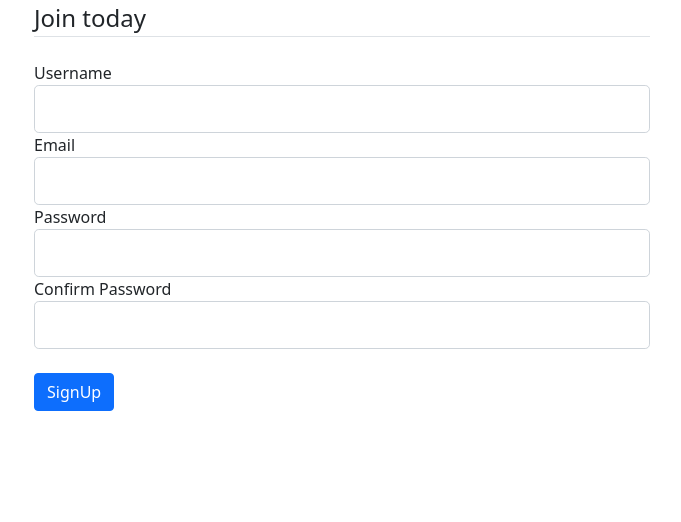
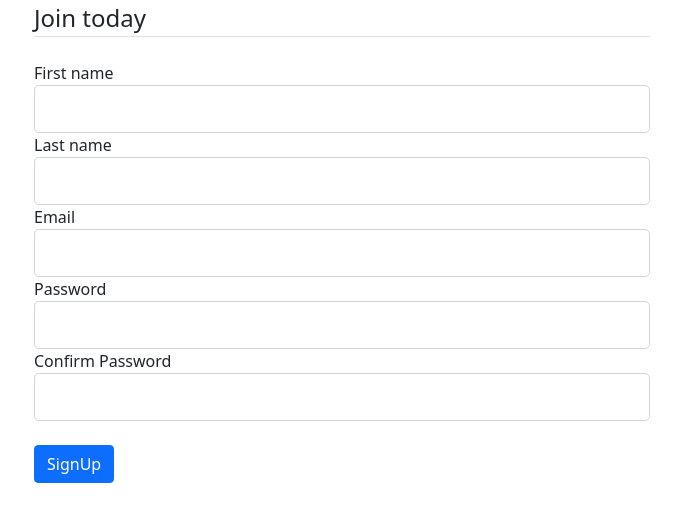
Before and after one commit to ecoarchie/flask_crm, a Flask app: page /register in a window 1280 px wide. Shown: the part 56-578 px from the top of the page, without its empty margins (298-979 px from the left). Run offline with Flask 2, Linux system fonts and the light colour scheme; some libraries are stand-ins or nearby versions.

Commit message:
minor fixes

```diff
--- a/my_flask/__init__.py
+++ b/my_flask/__init__.py
@@ -1,13 +1,11 @@
 from my_flask.errors.handlers import error_404
-from dotenv import load_dotenv
+
 from flask import Flask
 from flask_bcrypt import Bcrypt
 from flask_login import LoginManager
 from flask_mail import Mail
 from flask_sqlalchemy import SQLAlchemy
 from my_flask.config import Config
-
-load_dotenv()
 
 
 db = SQLAlchemy()
--- a/my_flask/config.py
+++ b/my_flask/config.py
@@ -1,4 +1,7 @@
 import os
+from dotenv import load_dotenv
+
+load_dotenv()
 
 
 class Config:
--- a/my_flask/templates/register.html
+++ b/my_flask/templates/register.html
@@ -7,14 +7,25 @@
         <fieldset>
             <legend class="border-bottom mb-4">Join today</legend>
             <div class="form-group">
-                {{form.username.label(class="form-control-label")}}
-                {% if form.username.errors %}
-                {{form.username(class="form-control form-control-lg is-invalid")}}
-                {% for error in form.username.errors %}
+                {{form.first_name.label(class="form-control-label")}}
+                {% if form.first_name.errors %}
+                {{form.first_name(class="form-control form-control-lg is-invalid")}}
+                {% for error in form.first_name.errors %}
                 <span>{{error}}</span>
                 {% endfor %}
                 {% else %}
-                {{form.username(class="form-control form-control-lg")}}
+                {{form.first_name(class="form-control form-control-lg")}}
+                {% endif %}
+            </div>
+            <div class="form-group">
+                {{form.last_name.label(class="form-control-label")}}
+                {% if form.last_name.errors %}
+                {{form.last_name(class="form-control form-control-lg is-invalid")}}
+                {% for error in form.last_name.errors %}
+                <span>{{error}}</span>
+                {% endfor %}
+                {% else %}
+                {{form.last_name(class="form-control form-control-lg")}}
                 {% endif %}
             </div>
             <div class="form-group">
--- a/my_flask/users/forms.py
+++ b/my_flask/users/forms.py
@@ -5,8 +5,11 @@ from wtforms.validators import DataRequired, Length, EqualTo, Email
 
 
 class RegistrationForm(FlaskForm):
-    username = StringField(
-        label="Username", validators=[DataRequired(), Length(min=3, max=20)]
+    first_name = StringField(
+        label="First name", validators=[DataRequired(), Length(min=3, max=20)]
+    )
+    last_name = StringField(
+        label="Last name", validators=[DataRequired(), Length(min=3, max=20)]
     )
     email = StringField(label="Email", validators=[DataRequired(), Email()])
     password = PasswordField(
@@ -48,9 +51,6 @@ class AccountUpdateForm(FlaskForm):
     last_name = StringField(
         label="Last Name", validators=[DataRequired(), Length(min=3, max=20)]
     )
-    username = StringField(
-        label="Username", validators=[DataRequired(), Length(min=3, max=20)]
-    )
     email = StringField(label="Email", validators=[DataRequired(), Email()])
     account_image = FileField(
         label="Update account image", validators=[FileAllowed(["jpg", "png"])]
--- a/my_flask/users/routes.py
+++ b/my_flask/users/routes.py
@@ -1,7 +1,7 @@
 from flask import Blueprint, flash, redirect, render_template, request, url_for
 from flask_login import current_user, login_required, login_user, logout_user
 from my_flask import bcrypt, db
-from my_flask.models import User, UserDetails
+from my_flask.models import Manager
 from my_flask.users.forms import (
     AccountUpdateForm,
     ChangePasswordForm,
@@ -24,15 +24,17 @@ def register():
         encrypted_password = bcrypt.generate_password_hash(form.password.data).decode(
             "utf-8"
         )
-        user = User(
-            username=form.username.data,
+        manager = Manager(
+            first_name=form.first_name.data,
+            last_name=form.last_name.data,
             email=form.email.data,
             password=encrypted_password,
         )
-        db.session.add(user)
+        db.session.add(manager)
         db.session.commit()
         flash(
-            f"Account created successfuly for {form.username.data}", category="success"
+            f"Account created successfuly for {form.first_name.data} {form.last_name.data}",
+            category="success",
         )
         return redirect(url_for("users.login"))
     return render_template("register.html", title="SignUp", form=form)
@@ -44,11 +46,11 @@ def login():
         return redirect(url_for("users.account"))
     form = LoginForm()
     if form.validate_on_submit():
-        user = User.query.filter_by(email=form.email.data).first()
-        if form.email.data == user.email and bcrypt.check_password_hash(
-            user.password, form.password.data
+        manager = Manager.query.filter_by(email=form.email.data).first()
+        if form.email.data == manager.email and bcrypt.check_password_hash(
+            manager.password, form.password.data
         ):
-            login_user(user)
+            login_user(manager)
             flash(f"Entered successfully in {form.email.data}", category="success")
             return redirect(url_for("users.account"))
         else:
@@ -73,27 +75,22 @@ def account():
         if form.account_image.data:
             new_account_imagefile_name = save_account_image(form.account_image.data)
             current_user.profile_image = new_account_imagefile_name
-        current_user.username = form.username.data
         current_user.email = form.email.data
-        user_details = UserDetails(
-            first_name=form.first_name.data,
-            last_name=form.last_name.data,
-            user_id=current_user.id,
-        )
-        db.session.add(user_details)
+        current_user.first_name = form.first_name.data
+        current_user.last_name = form.last_name.data
+        # user_id = current_user.id
+        # db.session.add(user_details)
         db.session.commit()
         flash(f"Account info updated successfully", category="success")
         return redirect(url_for("users.account"))
 
     elif request.method == "GET":
-        print(current_user.username)
         try:
-            form.first_name.data = current_user.details[-1].first_name
-            form.last_name.data = current_user.details[-1].last_name
+            form.first_name.data = current_user.first_name
+            form.last_name.data = current_user.last_name
         except:
             pass
 
-        form.username.data = current_user.username
         form.email.data = current_user.email
     image_url = url_for(
         "static", filename="profile_images/" + current_user.profile_image
@@ -112,9 +109,9 @@ def account():
 def reset_password():
     form = ResetPasswordForm()
     if form.validate_on_submit():
-        user = User.query.filter_by(email=form.email.data).first()
-        if user:
-            send_email(user)
+        manager = Manager.query.filter_by(email=form.email.data).first()
+        if manager:
+            send_email(manager)
             flash("Reset request is sent. Check your mail", category="success")
             return redirect(url_for("users.login"))
     return render_template(
@@ -124,8 +121,8 @@ def reset_password():
 
 @users.route("/reset_password/<token>", methods=["GET", "POST"])
 def reset_token(token):
-    user = User.verify_token(token)
-    if user is None:
+    manager = Manager.verify_token(token)
+    if manager is None:
         flash("That token is invalid or expired. Please try again", "warning")
         redirect(url_for("users.reset_password"))
     form = ChangePasswordForm()
@@ -133,7 +130,7 @@ def reset_token(token):
         encrypted_password = bcrypt.generate_password_hash(
             form.new_password.data
         ).decode("utf-8")
-        user.password = encrypted_password
+        manager.password = encrypted_password
         db.session.commit()
         flash("Password has been changed successfully. Please login", "success")
         return redirect(url_for("users.login"))
--- a/run.py
+++ b/run.py
@@ -1,6 +1,8 @@
-from my_flask import create_app
+from my_flask import create_app, db
 
 app = create_app()
+db.create_all(app=app)
+
 
 if __name__ == "__main__":
     app.run(debug=True)
```
Also changed, not shown: my_flask/models.py (+26 -14 lines), my_flask/templates/account.html (+0 -11 lines).
